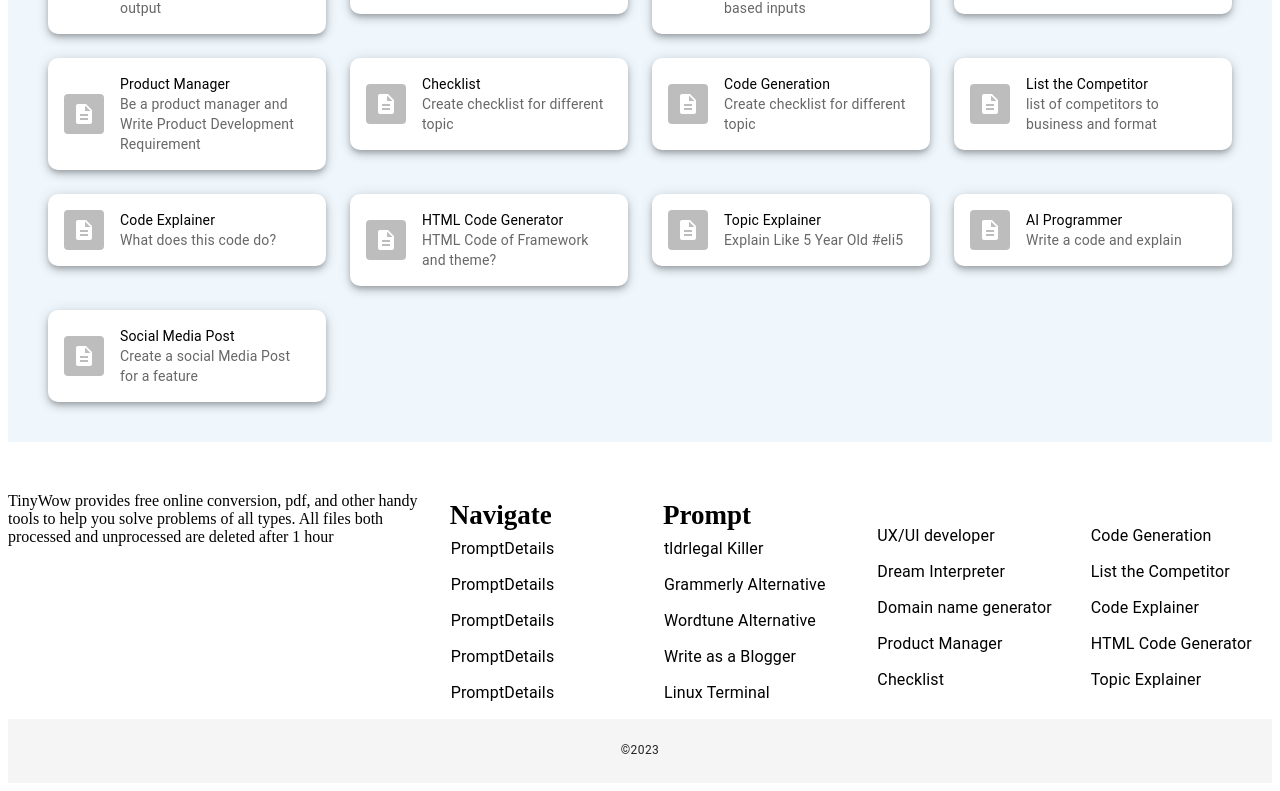
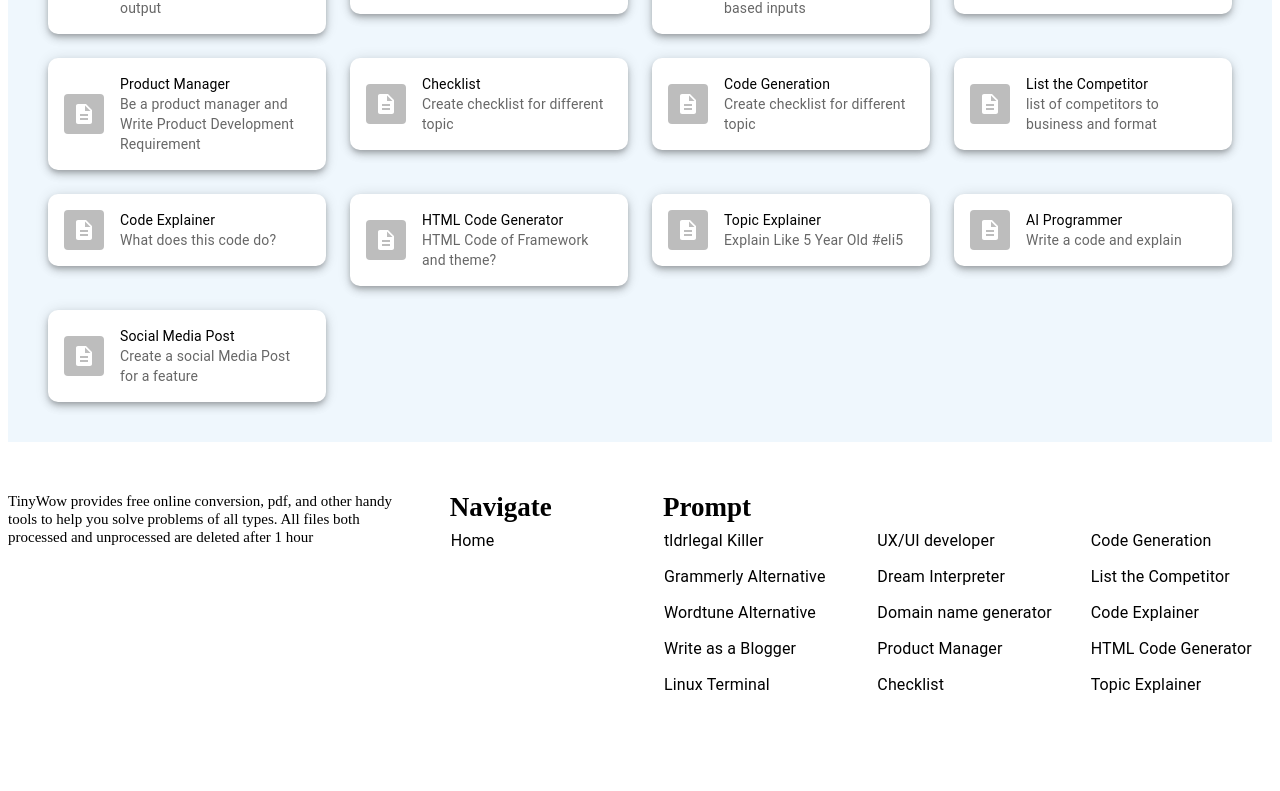
Before and after one commit to Elite-AI-August/prompt-apps, a Next.js app: page / in a window 1280 px wide. Shown: the part 1538-2329 px from the top of the page. After the commit the page ends 2291 px from the top, so only its background shows below. Built offline with nearby package versions, Linux system fonts and the light colour scheme.

Commit message:
Footer changes

```diff
--- a/package.json
+++ b/package.json
@@ -15,6 +15,8 @@
     "@mui/icons-material": "^5.11.11",
     "@mui/material": "^5.11.13",
     "@nextui-org/react": "^1.0.0-beta.12",
+    "@rjsf/core": "^5.4.0",
+    "@rjsf/validator-ajv8": "^5.4.0",
     "font-awesome-icons": "^1.6.0",
     "history": "^5.3.0",
     "lodash-es": "^4.17.21",
@@ -22,7 +24,9 @@
     "openai-node-cli": "^1.1.1",
     "react": "18.2.0",
     "react-dom": "18.2.0",
+    "react-markdown": "^8.0.6",
     "react-router-dom": "^6.9.0",
-    "react-share": "^4.4.1"
+    "react-share": "^4.4.1",
+    "remark-gfm": "^3.0.1"
   }
 }
--- a/pages/PromptDetails.js
+++ b/pages/PromptDetails.js
@@ -5,6 +5,7 @@ import Checkbox from '@/src/Component/Checkbox'
 import { Router, useRouter } from 'next/router'
 import { getPrompts } from '@/src/Utils/prompt'
 import { Grid } from '@mui/material'
+import Prompt from '@/src/Component/Prompt'
 
 const elements = [
   { type: 'gender', label: 'Gender' },
@@ -22,43 +23,14 @@ const PromptDetails = () => {
     <>
       <Grid container spacing={2} style={{
         paddingTop: 20,
-        // paddingBottom: 50,
         backgroundColor: '#eff7fd',
-        // minHeight: 500,
       }}>
-        <Grid item xs={2} md={2}>
-
+        <Grid item xs={2} md={2}></Grid>
+        <Grid item xs={8} md={8}>
+          <Prompt id={router.query.SubCategoryName} />
         </Grid>
-        <Grid item xs={8} md={8}>
-          <h1 style={{ textAlign: 'center' }}>{Data.title}</h1>
-          <form >
-            {elements.map((element) => {
-              if (element.type === 'gender') {
-                return <RadioButton key={element.label} label={element.label} />
-              } else if (element.type === 'text') {
-                return <Input key={element.label} label={element.label} />
-              } else if (element.type === 'checkbox') {
-                return <Checkbox key={element.label} label={element.label} />
-              }
-              return null
-            })}
-          </form>
-        </Grid>
-        <Grid item xs={2} md={2}>
-
-        </Grid>
+        <Grid item xs={2} md={2}></Grid>
       </Grid>
-      <div
-        style={{
-          paddingTop: 20,
-          paddingBottom: 50,
-          backgroundColor: '#eff7fd',
-          minHeight: 500,
-        }}
-      >
-
-
-      </div>
     </>
   )
 }
--- a/src/Component/Footer/index.js
+++ b/src/Component/Footer/index.js
@@ -29,16 +29,22 @@ const Footer = () => {
   let thirdfiveprompts = SubCategoiresData.slice(10, 15);
   return (
     <>
-  <div style={{ marginTop: 50 }}>
+      <div style={{ marginTop: 50, marginBottom: 50 }}>
         <Grid container spacing={2}>
           <Grid item xs={4} md={4}>
-            <div>
+            <strong
+              style={{
+                fontSize: 25,
+                color: 'black',
+                ...typography.body15Regular,
+              }}
+            >
               TinyWow provides free online conversion, pdf, and other handy tools to help you solve
               problems of all types. All files both processed and unprocessed are deleted after 1 hour
-            </div>
+            </strong>
           </Grid>
           <Grid item xs={2} md={2}>
-            <MenuList style={{ color: 'Black' }}>
+
             <strong
               style={{
                 fontSize: 25,
@@ -51,15 +57,12 @@ const Footer = () => {
             </strong>
             <br />
 
-              <MenuItem onClick={() => router.push('/PromptDetails')}>PromptDetails</MenuItem>
-              <MenuItem onClick={() => router.push('/PromptDetails')}>PromptDetails</MenuItem>
-              <MenuItem onClick={() => router.push('/PromptDetails')}>PromptDetails</MenuItem>
-              <MenuItem onClick={() => router.push('/PromptDetails')}>PromptDetails</MenuItem>
-              <MenuItem onClick={() => router.push('/PromptDetails')}>PromptDetails</MenuItem>
-            </MenuList>
+            <MenuItem >Home</MenuItem>
+
+
           </Grid>
           <Grid item xs={2} md={2}>
-            <MenuList style={{ color: 'Black' }}>
+
             <strong
               style={{
                 fontSize: 25,
@@ -70,44 +73,62 @@ const Footer = () => {
             >
               Prompt
             </strong>
-              <br />
+
             {
               firstfiveprompts.map((x) => {
-                  return (<MenuItem onClick={() => router.push('/PromptDetails')}>{x.title}</MenuItem>)
+                return (<MenuItem onClick={() => router.push({
+                  pathname: '/PromptDetails',
+                  query: { SubCategoryName: x.title },
+                })}>{x.title}</MenuItem>)
               })
             }
-            </MenuList>
+
           </Grid>
           <Grid item xs={2} md={2}>
-            <MenuList style={{ color: 'Black' }}>
-              <br />
+            <strong
+              style={{
+                fontSize: 25,
+                paddingLeft: 15,
+                color: 'black',
+                ...typography.body27Bold,
+              }}
+            >
+
+            </strong>
 
             {
               secondfiveprompts.map((x) => {
-                  return (<MenuItem onClick={() => router.push('/PromptDetails')}>{x.title}</MenuItem>)
+                return (<MenuItem onClick={() => router.push({
+                  pathname: '/PromptDetails',
+                  query: { SubCategoryName: x.title },
+                })}>{x.title}</MenuItem>)
               })
             }
-            </MenuList>
+
           </Grid>
           <Grid item xs={2} md={2}>
-            <MenuList style={{ color: 'Black' }}>
-              <br />
+            <strong
+              style={{
+                fontSize: 25,
+                paddingLeft: 15,
+                color: 'black',
+                ...typography.body27Bold,
+              }}
+            >
+
+            </strong>
             {
               thirdfiveprompts.map((x) => {
-                  return (<MenuItem onClick={() => router.push('/PromptDetails')}>{x.title}</MenuItem>)
+                return (<MenuItem onClick={() => router.push({
+                  pathname: '/PromptDetails',
+                  query: { SubCategoryName: x.title },
+                })}>{x.title}</MenuItem>)
               })
             }
-            </MenuList>
+
           </Grid>
 
         </Grid>
-
-
-        <AppBar position="static" elevation={0} component="footer" color="default">
-          <Toolbar style={{ justifyContent: 'center' }}>
-            <Typography variant="caption">©2023</Typography>
-          </Toolbar>
-        </AppBar>
       </div>
     </>
   )
--- /dev/null
+++ b/src/Component/Prompt/index.js
@@ -0,0 +1,51 @@
+import Form from '@rjsf/core'
+import validator from '@rjsf/validator-ajv8'
+// import { JSONSchema7 } from 'json-schema'
+import React from 'react'
+import ReactMarkdown from 'react-markdown'
+import remarkGfm from 'remark-gfm'
+
+// import './Prompt.css'
+import {replaceAll} from '../../Utils/common'
+import { getPromptById } from '../../Utils/prompt'
+
+function Prompt(props) {
+    console.log('props', props);
+    const promptFinalMetaData = getPromptById(props.id)
+    const [formData, setFormData] = React.useState(null)
+    const [output, setOutput] = React.useState('Output Will be display Here')
+
+    async function onSubmit(form) {
+        const formData = form.formData
+        const generatedPrompt = replaceAll(promptFinalMetaData.prompt, formData)
+        console.log({ generatedPrompt })
+        // const result = await getClientResponse(generatedPrompt, 'text-davinci-003')
+        const result = { response: generatedPrompt }
+        console.log(result)
+        if (result !== 'ERROR_RESPONSE') {
+            setOutput(result.response)
+        }
+    }
+
+    return (
+        <>
+            <div className="p-5 mb-4 bg-light rounded-3">
+                <Form
+                    schema={promptFinalMetaData.schema}
+                    uiSchema={promptFinalMetaData.UiSchema}
+                    formData={formData}
+                    onChange={(e) => setFormData(e.formData)}
+                    validator={validator}
+                    onSubmit={onSubmit}
+                />
+                <div className="card mt-3">
+                    <div className="card-body">
+                        {<ReactMarkdown children={output} remarkPlugins={[remarkGfm]} />}
+                    </div>
+                </div>
+            </div>
+        </>
+    )
+}
+
+export default Prompt
--- a/src/Utils/common.js
+++ b/src/Utils/common.js
@@ -1,4 +1,5 @@
 function replaceAll(str, mapObj) {
+  console.log('str, mapObj',str, mapObj)
   var re = new RegExp(Object.keys(mapObj).join('|'), 'gi')
 
   return str.replace(re, function (matched) {
--- a/src/Utils/prompt.js
+++ b/src/Utils/prompt.js
@@ -69,10 +69,13 @@ function getPromptsByCategory(categoryId) {
 }
 
 function getPromptById(id) {
+  console.log('promptsMetaData::',promptsMetaData)
   const promptMetaData = promptsMetaData.find((obj) => {
-    return obj.id === id;
+    console.log('promptMetaData', obj.title === id)
+
+    return obj.title === id;
   });
-
+  console.log('promptMetaDatafinal',promptMetaData)
   const RJSFSchemaProperties = promptMetaData.schema.properties;
   const UiSchema = {};
   for (let key in RJSFSchemaProperties) {
```
Also changed, not shown: 2 other files (tests, documents, lock files or other folders). Lines whose indentation alone changed are shown as unchanged.
